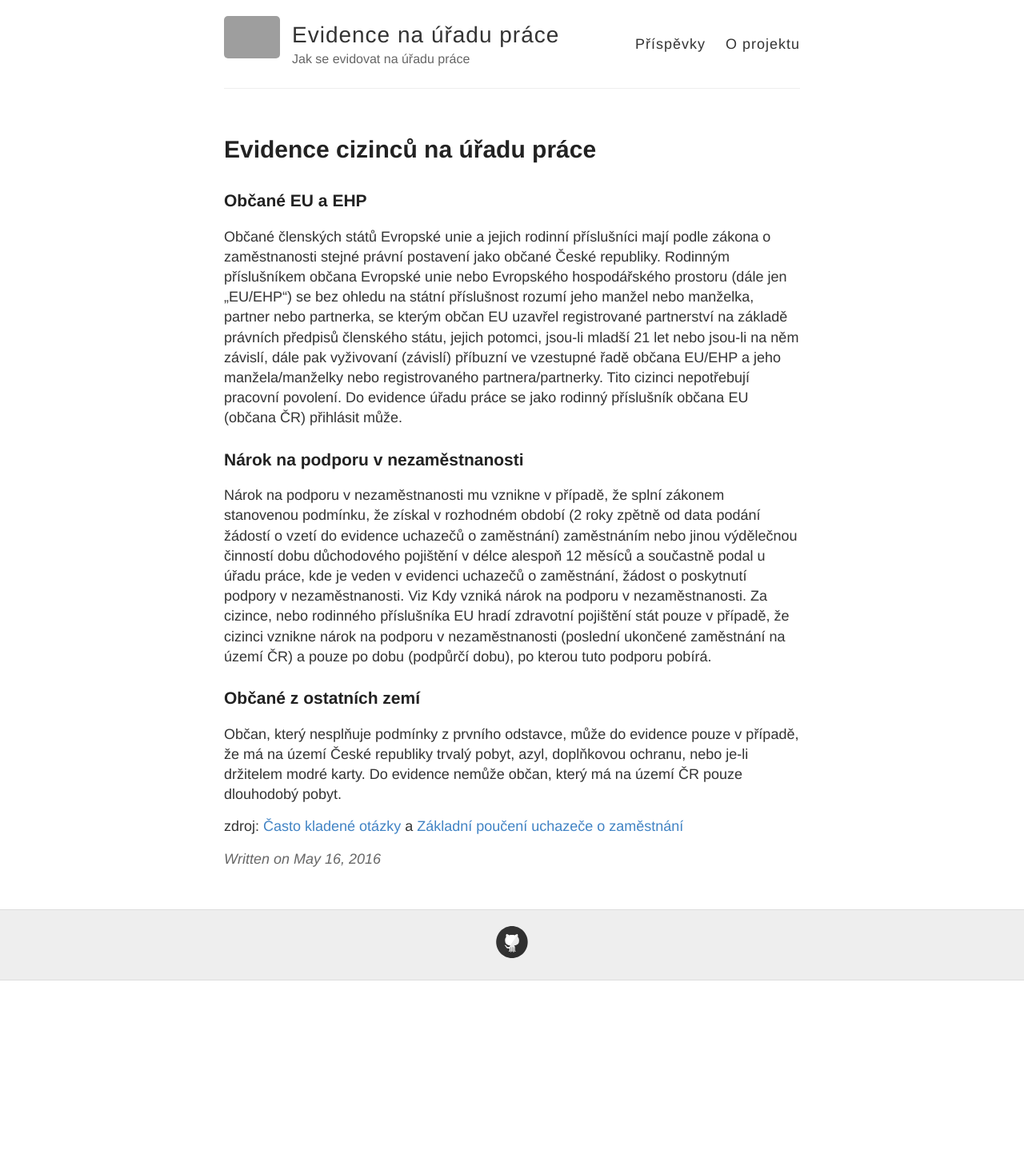
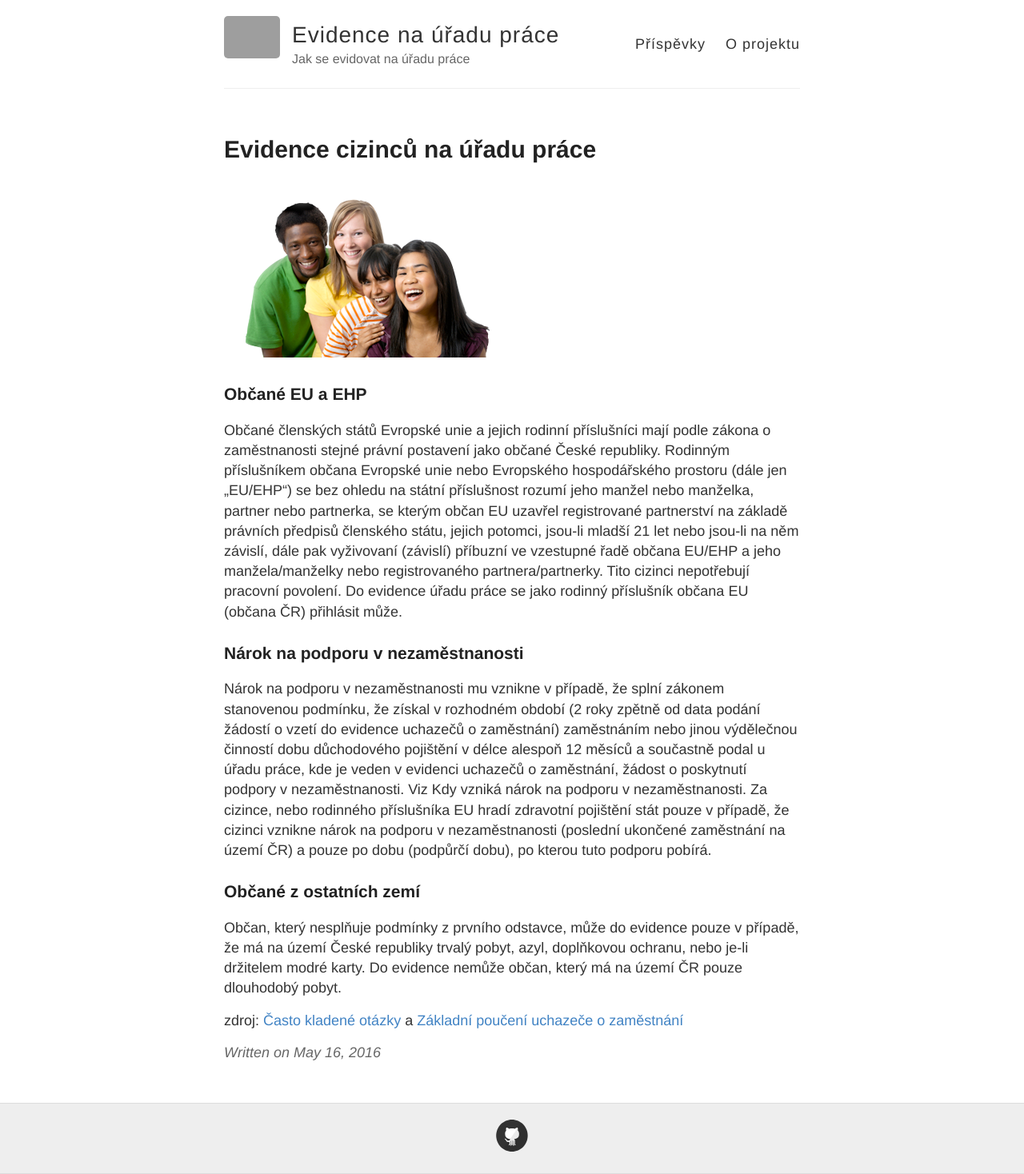
Before and after one commit to dokiinka/dokiinka.github.io, a Jekyll site: the page built from _posts/2016-5-16-cizinci.md, in a window 1280 px wide. Shown: the whole page at 80% size. Built offline with Jekyll 4.4.1, drawn with Linux system fonts in a browser that asks for light colours; before the commit the page ends 1226 px from its top, so only the background shows below that; grey boxes are pictures that could not be loaded.

Commit message:
Update 2016-5-16-cizinci.md

```diff
--- a/_posts/2016-5-16-cizinci.md
+++ b/_posts/2016-5-16-cizinci.md
@@ -2,6 +2,8 @@
 layout: post
 title: Evidence cizinců na úřadu práce
 ---
+
+<img src="/images/cizinci.png" alt="cizinci.png">
 
 ### Občané EU a EHP
 Občané členských států Evropské unie a jejich rodinní příslušníci mají podle zákona o zaměstnanosti stejné právní postavení jako občané České republiky. Rodinným příslušníkem občana Evropské unie nebo Evropského hospodářského prostoru (dále jen „EU/EHP“) se bez ohledu na státní příslušnost rozumí jeho manžel nebo manželka, partner nebo partnerka, se kterým občan EU uzavřel registrované partnerství na základě právních předpisů členského státu, jejich potomci, jsou-li mladší 21 let nebo jsou-li na něm závislí, dále pak vyživovaní (závislí) příbuzní ve vzestupné řadě občana EU/EHP a jeho manžela/manželky nebo registrovaného partnera/partnerky.
```
